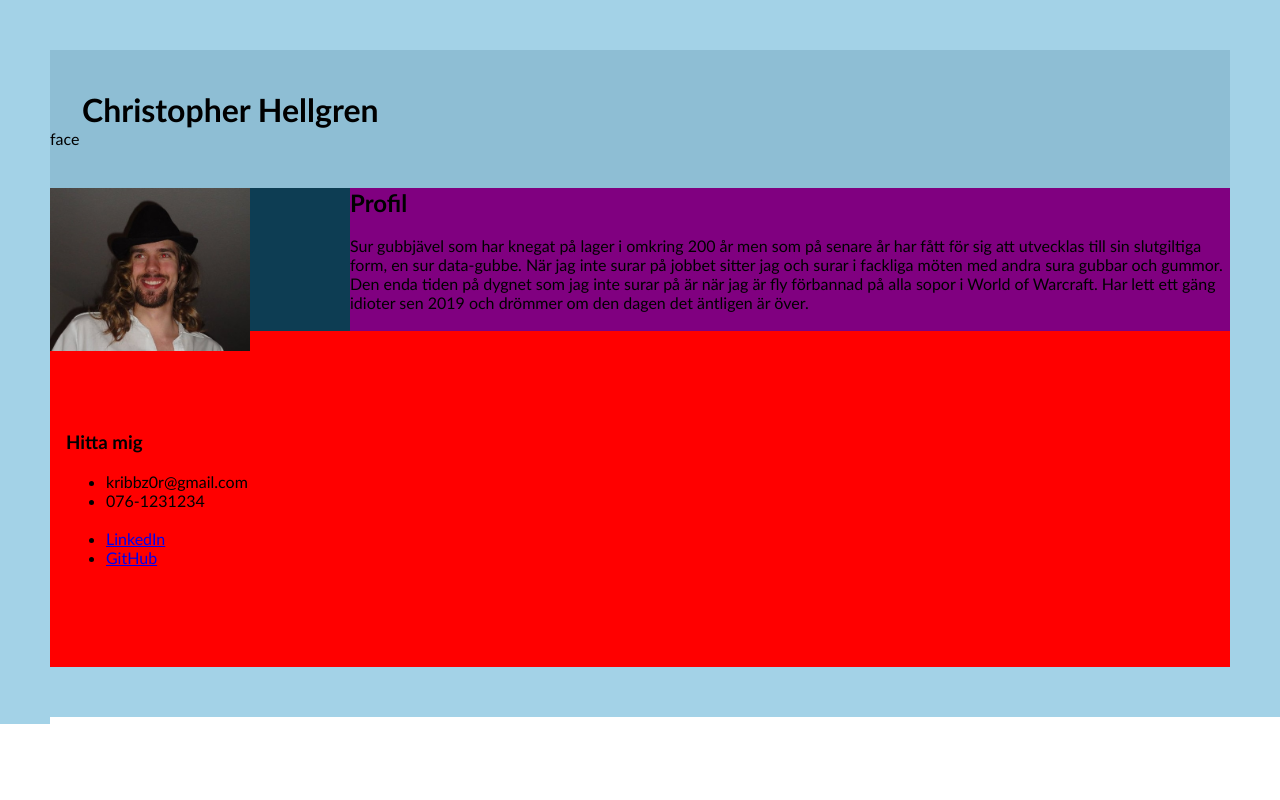
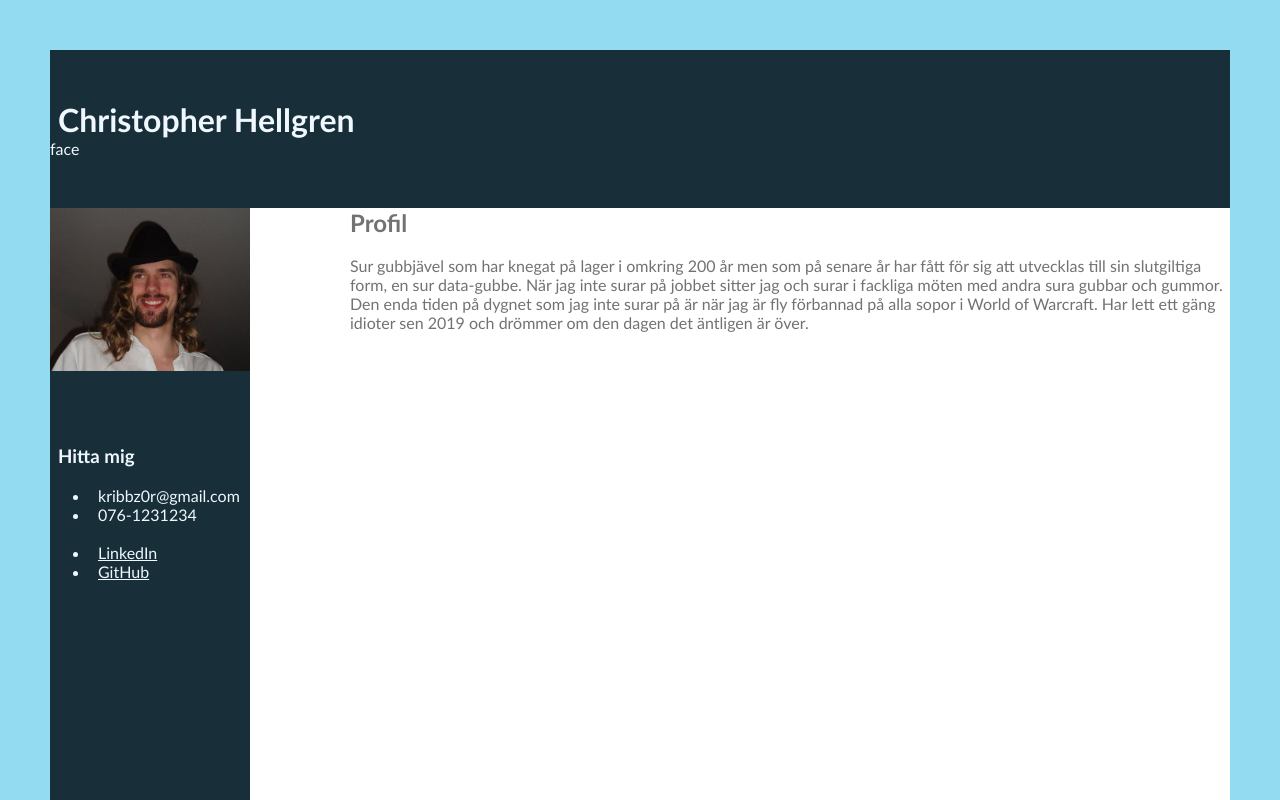
Before and after one commit to Kribbz0r/CV, a plain HTML site: page CV.html in a window 1280 px wide. Shown: the top 800 px of the page. Drawn offline with Linux system fonts and the light colour scheme.

Commit message:
scuffed or nay?

```diff
--- a/CV.css
+++ b/CV.css
@@ -6,29 +6,43 @@
         'Lucida Sans', Arial, sans-serif;
 }
 
+.top {
 
-.top {
-    text-indent: 2rem;
-    padding: 40px 0;
-    background-color: rgb(142, 190, 212);
-    background-size: cover;
-    border: 50px solid rgb(163, 210, 231);
+    background-color: rgb(24, 46, 56);
+    border-left: 50px;
+    border-top: 50px;
+    border-right: 50px;
     border-bottom: 0;
-}
-
-
-.leftborder {
-    position: top 0, left 0;
-    margin: 0;
-    background-color: rgb(163, 210, 231);
-    height: 67vh;
-    width: 50px;
-    float: left;
+    border-style: solid;
+    border-color: rgb(147, 219, 241);
+    text-indent: 0.5rem;
+    padding-top: 50px;
+    padding-bottom: 50px;
+    color: aliceblue;
 
 }
 
+a {
+    color: aliceblue;
+}
+
+.main {
+    text-indent: 0.5rem;
+    display: flex;
+    flex-wrap: nowrap;
+    background-color: rgb(24, 46, 56);
+    height: 100vh;
+    border-left: 50px;
+    border-top: 0px;
+    border-right: 50px;
+    border-bottom: 0px;
+    border-style: solid;
+    border-color: rgb(147, 219, 241);
+    color: aliceblue;
+}
+
 img {
-
+    margin-bottom: 55px;
     width: 200px;
     transition: transform 1s ease;
     position: relative;
@@ -51,19 +65,8 @@ img:hover {
 }
 
 .profil {
-    background-color: purple;
-    border-right: 50px solid rgb(163, 210, 231);
-    border-left: 350px solid rgb(13, 61, 83);
-
-
-
+    color: rgb(114, 114, 114);
+    text-indent: 0rem;
+    background-color: rgb(255, 255, 255);
+    border-left: 100px solid rgb(255, 255, 255);
 }
-
-.bottomLeft {
-
-    padding: 100px 1rem;
-    background-color: red;
-    border-left: 50px solid rgb(163, 210, 231);
-    border-right: 50px solid rgb(163, 210, 231);
-    border-bottom: 50px solid rgb(163, 210, 231);
-}
--- a/CV.html
+++ b/CV.html
@@ -5,23 +5,33 @@
     <meta charset="UTF-8">
     <meta name="viewport" content="width=device-width, initial-scale=1.0">
     <title>CV</title>
+    <link href=”https://fonts.googleapis.com/icon?family=Material+Icons" rel=”stylesheet">
     <link rel="stylesheet" href="CV.css">
-    <link href=”https://fonts.googleapis.com/icon?family=Material+Icons" rel=”stylesheet">
+
     <!--Bibliotek för ikoner-->
 </head>
 
 <body>
-
     <header class="top">
         <h1>Christopher Hellgren</h1>
         <span class=”material-icons">face</span>
         <!--Test av ikoner-->
     </header>
 
-    <div class="leftborder">
+
+    <div class="main">
+
+        <div class="picture"><img src="Chris- locks.jpg" alt="Christopher H" title="Christopher H">
             <br>
-    </div>
-    <div class="picrure"><img src="Chris- locks.jpg" alt="Christopher H" title="Christopher H">
+            <h3>Hitta mig</h3>
+            <br>
+            <ul>
+                <li>kribbz0r@gmail.com</li>
+                <li>076-1231234</li>
+                <br>
+                <li><a href="https://www.linkedin.com/in/christopher-hellgren-55365828b/">LinkedIn</a></li>
+                <li><a href="https://github.com/Kribbz0r">GitHub</a></li>
+            </ul>
         </div>
 
 
@@ -40,20 +50,7 @@
 
         </div>
 
-
-    <footer class="bottomLeft">
-
-        <h3>Hitta mig</h3>
-        <br>
-        <ul>
-            <li>kribbz0r@gmail.com</li>
-            <li>076-1231234</li>
-            <br>
-            <li><a href="https://www.linkedin.com/in/christopher-hellgren-55365828b/">LinkedIn</a></li>
-            <li><a href="https://github.com/Kribbz0r">GitHub</a></li>
-        </ul>
-    </footer>
-
+    </div>
 </body>
 
 </html>
```
Lines whose indentation alone changed are shown as unchanged.
